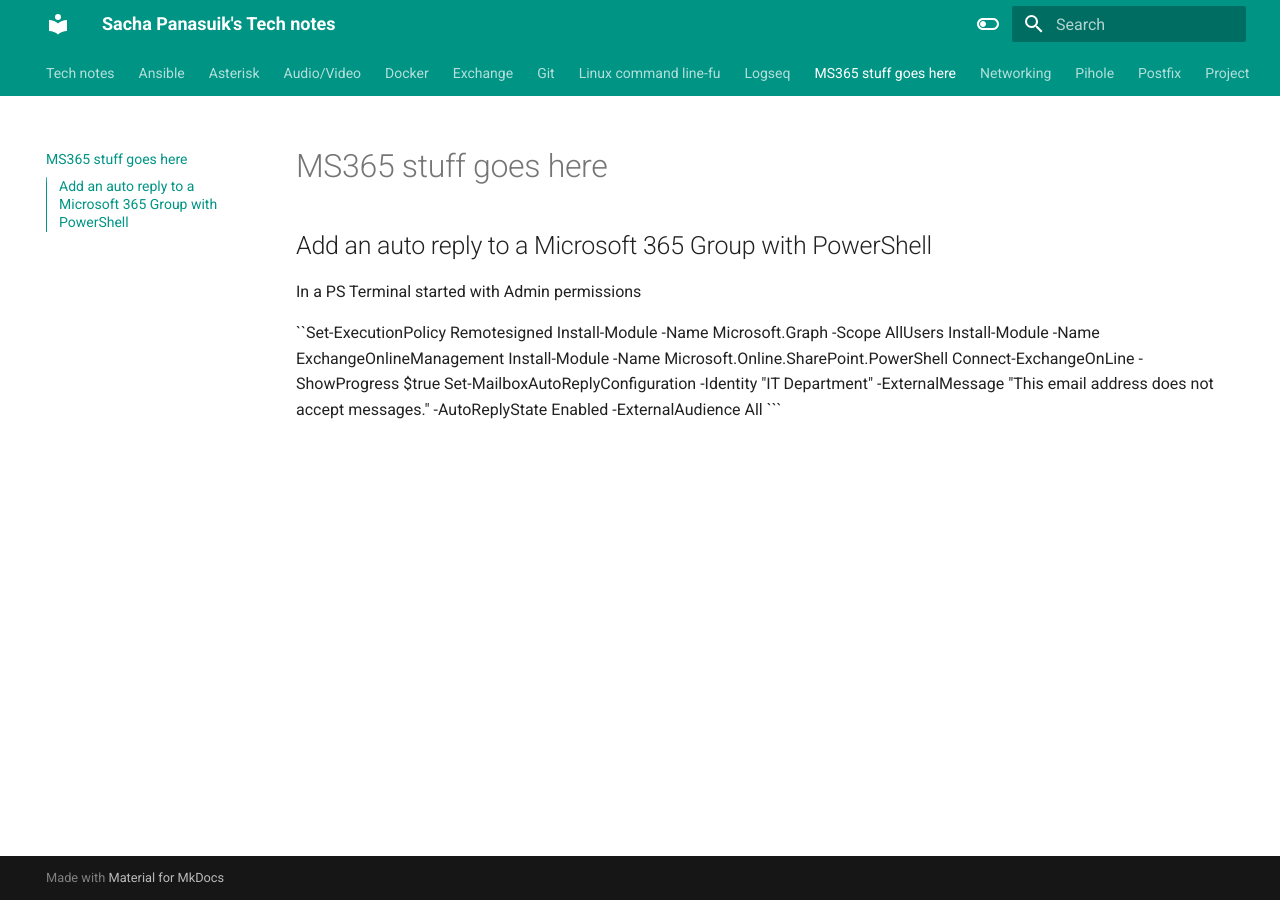
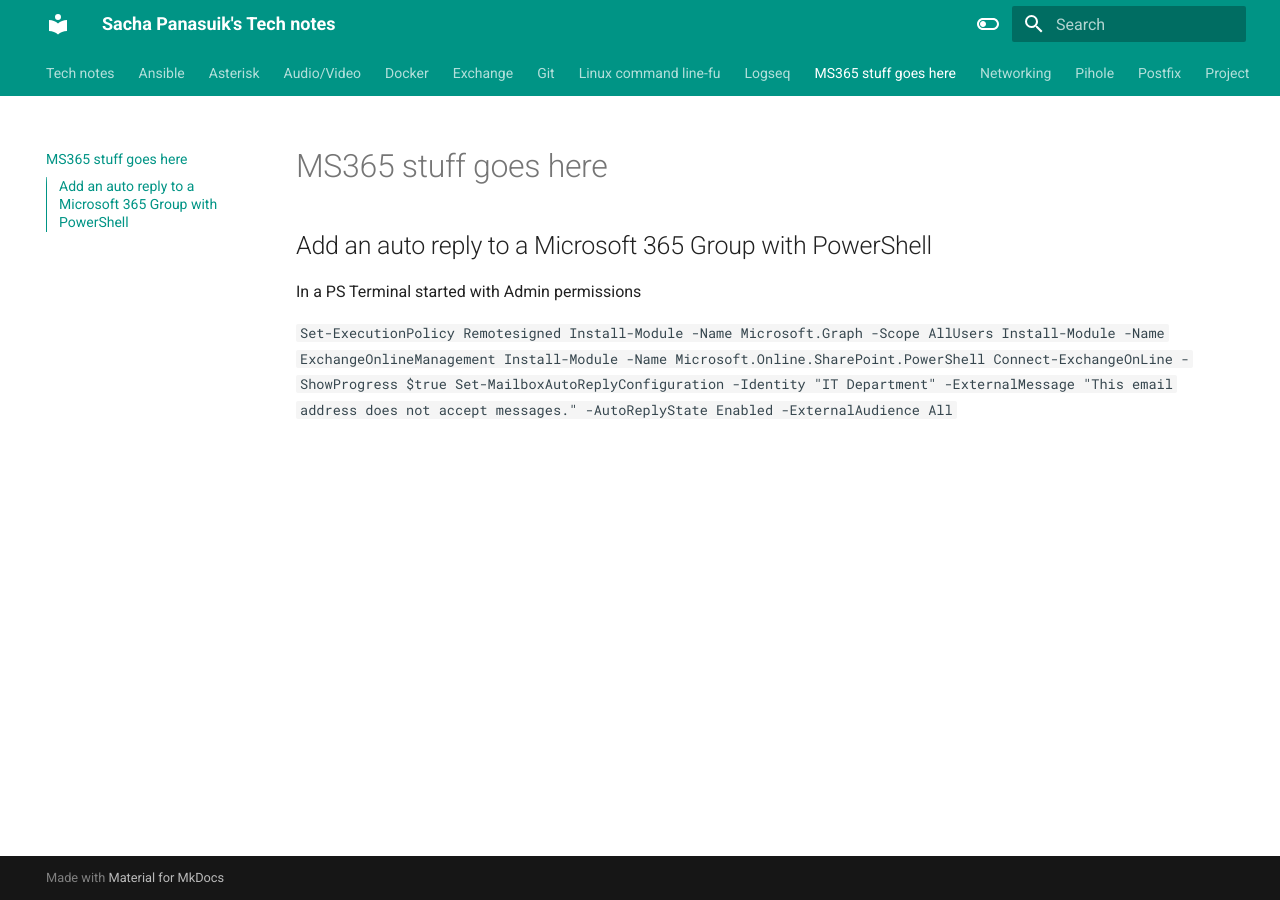
Before and after one commit to sachapan/tech_notes, an MkDocs documentation site: the page built from docs/ms365.md, in a window 1280 px wide. Built offline with MkDocs 1.6.1 and Material for MkDocs 9.7.7, drawn with Linux system fonts in a browser that asks for light colours.

Commit message:
Fix code quote.

````diff
--- a/docs/ms365.md
+++ b/docs/ms365.md
@@ -4,10 +4,10 @@
 
 In a PS Terminal started with Admin permissions
 
-``Set-ExecutionPolicy Remotesigned
+`Set-ExecutionPolicy Remotesigned
 Install-Module -Name Microsoft.Graph -Scope AllUsers
 Install-Module -Name ExchangeOnlineManagement
 Install-Module -Name Microsoft.Online.SharePoint.PowerShell
 Connect-ExchangeOnLine -ShowProgress $true
 Set-MailboxAutoReplyConfiguration -Identity "IT Department" -ExternalMessage "This email address does not accept messages." -AutoReplyState Enabled -ExternalAudience All
-```
+`
````
